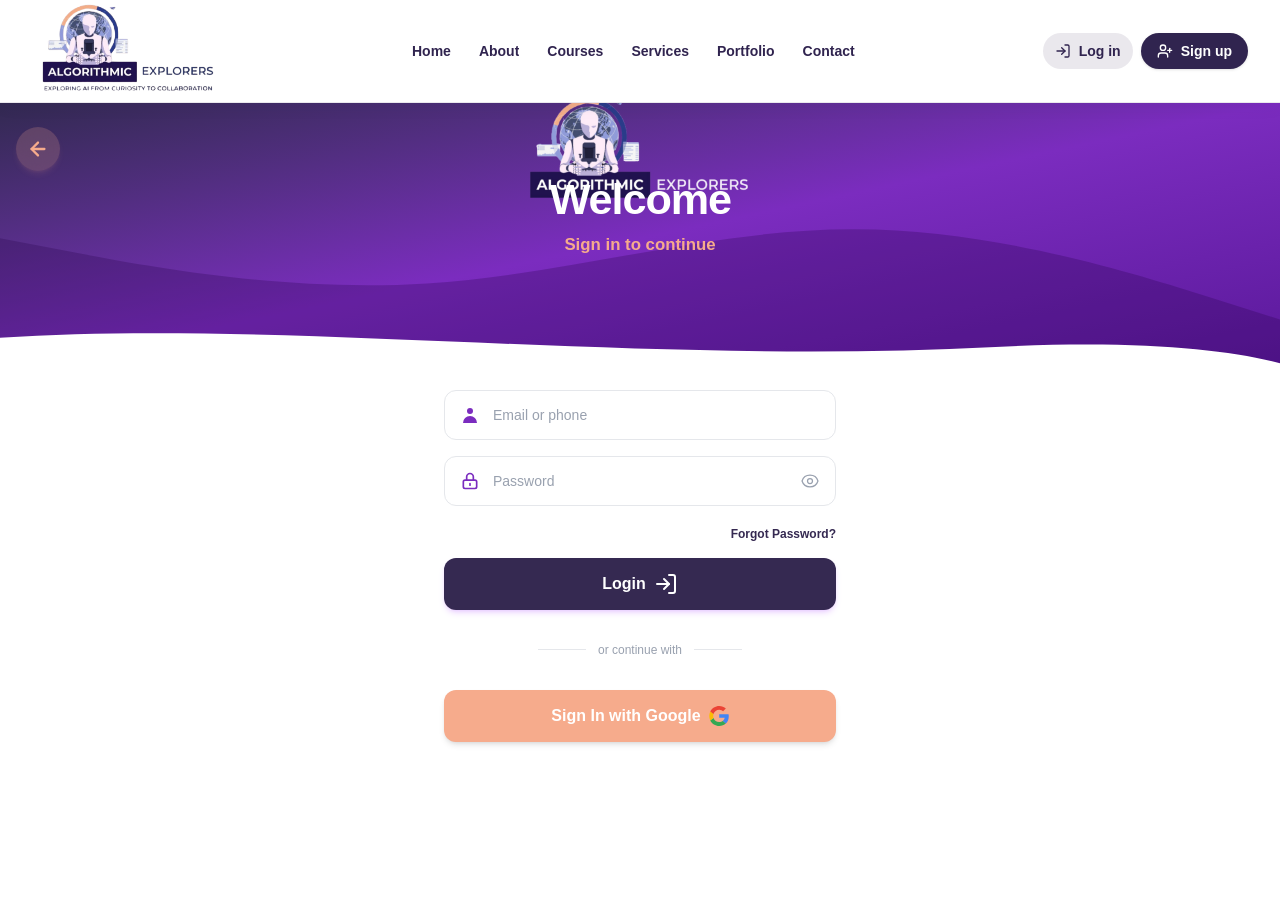
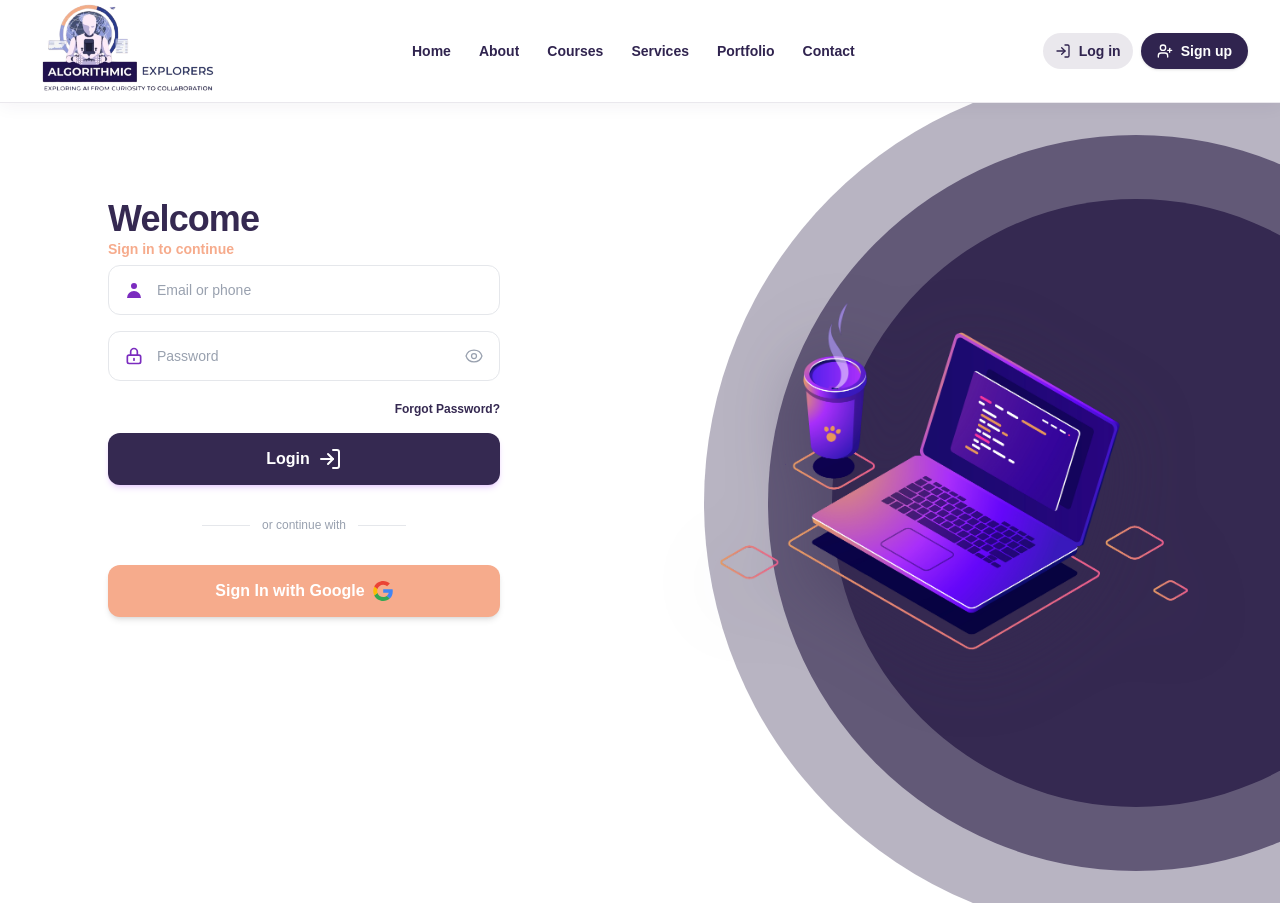
Before and after one commit to Elite-tch/algorithmic-explorers, a Next.js app: page /auth/login in a window 1280 px wide. Built offline with nearby package versions, Linux system fonts and the light colour scheme.

Commit message:
feat: implement auth/login PC view

```diff
--- a/app/auth/login/page.js
+++ b/app/auth/login/page.js
@@ -7,12 +7,13 @@ import BackButton from "@/app/components/BackButton";
 export default function LoginPage() {
 
   return (
-    <div className="min-h-screen flex flex-col bg-white">
+    <div className="m-0 min-h-screen flex flex-col lg:grid lg:grid-cols-2">
 
-      {/*  TOP/Hero section */}
-      <div className="relative bg-linear-to-br from-[#322951] via-[#7b2cbf] to-[#5a189a] text-white pb-24 overflow-hidden">
+      {/*  TOP/Hero section (only Mobile) */}
+      <section className="relative bg-linear-to-br from-[#322951] via-[#7b2cbf] to-[#5a189a] text-white pb-24 overflow-hidden lg:hidden">
 
         <BackButton />
+
         {/* The background Wave */}
         <svg
           className="absolute inset-0 w-full h-full object-cover pointer-events-none z-0 opacity-25"
@@ -27,9 +28,7 @@ export default function LoginPage() {
 
         {/*  Hero Content Logo & texts */}
         <div className="relative z-10 flex flex-col gap-0 items-center justify-center px-6 pt-2 pb-6 text-center">
-          {/*  Logo  */}
-
-          <div className="scale-140">
+          <div className="scale-120 p-7">
             <Image
               src="/login-logo-Mobile.png"
               alt="Algorithmic Explorers Logo"
@@ -39,11 +38,11 @@ export default function LoginPage() {
             />
           </div>
 
-          <h1 className=" scale-180 text-2xl font-bold tracking-tight mb-3">Welcome</h1>
+          <h1 className=" scale-180 text-2xl font-bold tracking-tight mb-3">Welcome...</h1>
           <p className="scale-120 text-[#f6ab8c] font-bold text-sm mt-1.5">Sign in to continue</p>
         </div>
 
-        {/* Bottom White Wavy Cutout */}
+        {/* The Bottom White Wave cutout */}
         <div className="absolute -bottom-px left-0 w-full overflow-hidden leading-none z-10">
           <svg
             className="relative block w-full h-14"
@@ -51,15 +50,39 @@ export default function LoginPage() {
             preserveAspectRatio="none"
           >
             <path
-              d="M0,40 C320,0 720,100 1120,60 C1280,45 1380,65 1440,95 L1440,120 L0,120 Z"
+              d="M0,40 C320,-80 720,180 1120,60 C1280,10 1380,110 1440,115 L1440,120 L0,120 Z"
               className="fill-white"
             />
           </svg>
         </div>
-      </div>
+      </section>
 
       {/* FORM SECTION  */}
       <LoginForm />
+
+
+      {/* Right side (only PC) */}
+
+      <section className="hidden lg:flex relative w-full h-full min-h-150 items-center justify-center overflow-hidden">
+        {/* Outer Circle (Largest) */}
+        <div className="absolute right-[-45%] top-1/2 -translate-y-1/2 w-[135%] aspect-square rounded-full bg-[#352951]/35" />
+
+        {/* middli Circle */}
+        <div className="absolute right-[-35%] top-1/2 -translate-y-1/2 w-[115%] aspect-square rounded-full bg-[#352951]/65" />
+
+        {/*  Inner Circle (solid and smallest) */}
+        <div className="absolute right-[-25%] top-1/2 -translate-y-1/2 w-[95%] aspect-square rounded-full bg-[#352951]" />
+
+        {/* Laptop Image Placeholder */}
+        <div className="relative z-10 drop-shadow-[0_20px_35px_rgba(53,41,81,0.5)]">
+          <Image
+            src="/login-image-PC.png"
+            alt="laptop"
+            width={700}
+            height={700}
+          />
+        </div>
+      </section>
     </div>
 
   );
--- a/app/components/form-elements/LoginForm.jsx
+++ b/app/components/form-elements/LoginForm.jsx
@@ -9,10 +9,15 @@ const LoginForm = () => {
     // Later Submit Logic
   }
   return (
-    <div className="flex-1 flex flex-col justify-between px-7 pt-4 pb-8 max-w-md mx-auto w-full">
+    <div className="flex flex-col flex-1 justify-between px-7 pt-4 pb-8 max-w-md mx-auto lg:mx-20 lg:mt-20 w-full ">
       <form onSubmit={handleSubmit}>
         {/* INPUTS */}
-
+        <h1 className="hidden lg:block text-4xl font-bold tracking-tight text-[#352951]">
+          Welcome
+        </h1>
+        <p className="hidden lg:block text-[#f6ab8c] font-bold text-sm mb-1.5">
+          Sign in to continue
+        </p>
         <div className="space-y-4">
           {/* Email / Phone Input */}
           <FormInput
```
Also changed, not shown: public/login-image-PC.png (added).
